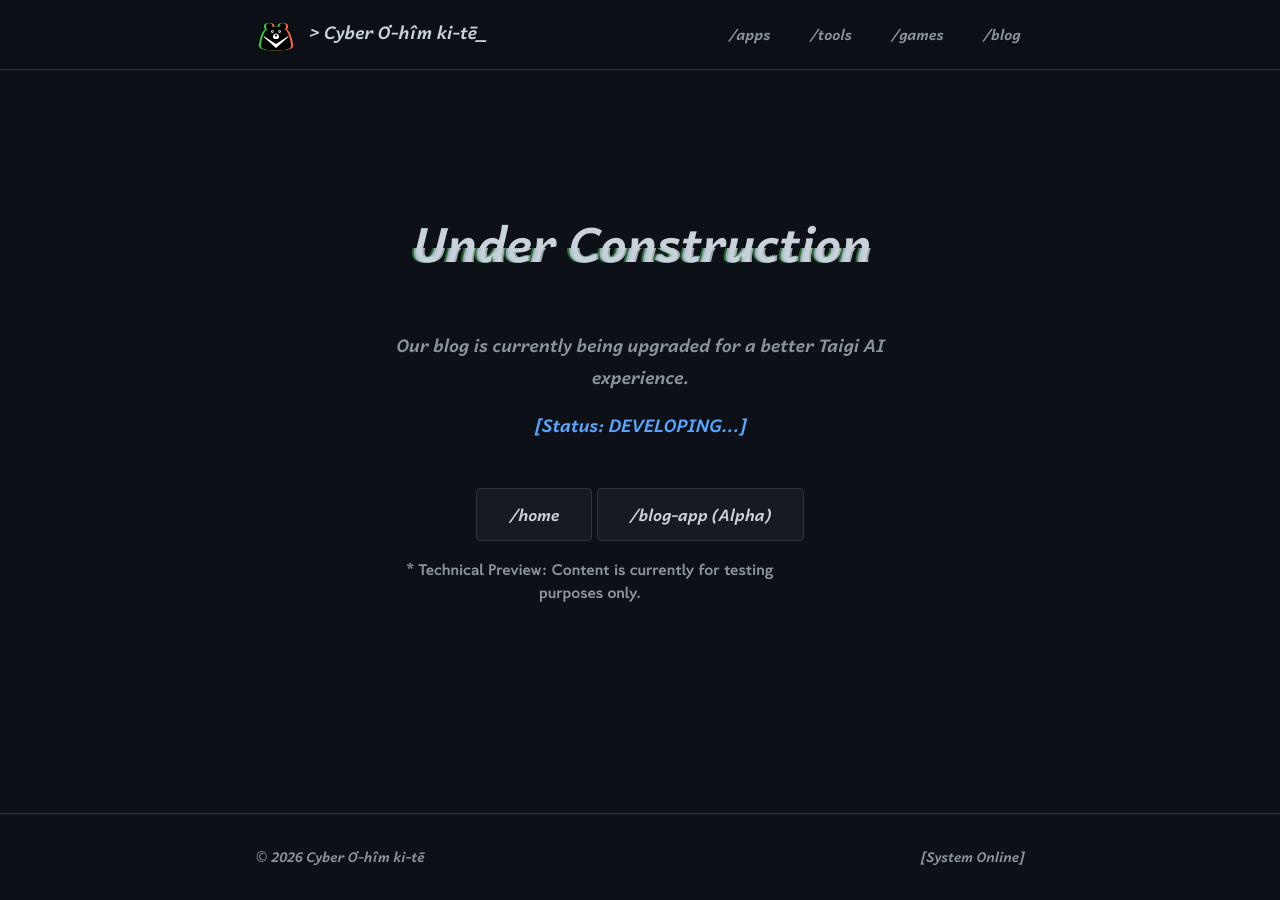
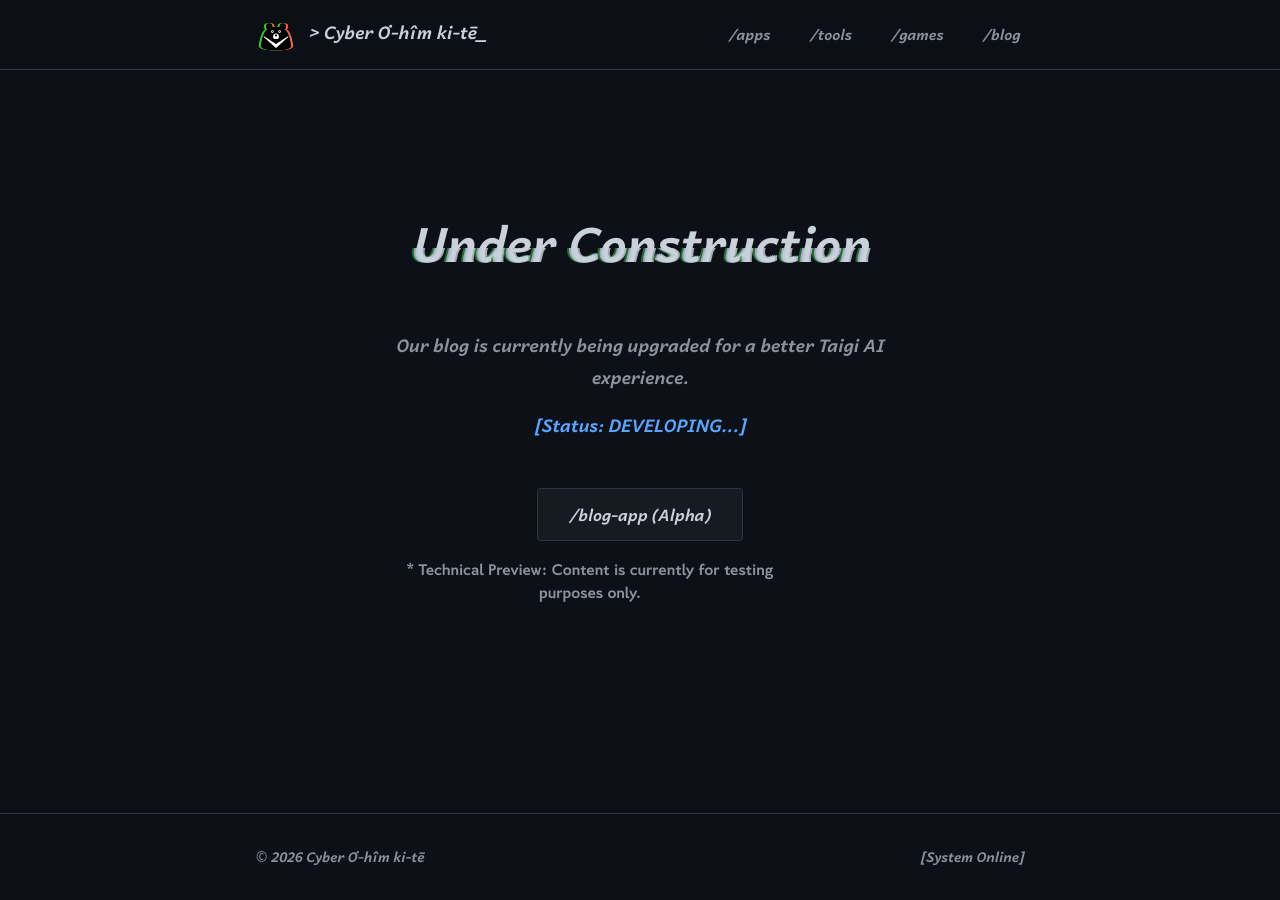
Before and after one commit to CyberOoHim/CyberOoHim.github.io, a Jekyll site: the page built from blog-template.html, in a window 1280 px wide. Built offline with Jekyll 4.4.1, drawn with Linux system fonts in a browser that asks for light colours.

Commit message:
style: remove /home button from blog placeholder page

```diff
--- a/blog-template.html
+++ b/blog-template.html
@@ -15,7 +15,6 @@ permalink: /blog
             <span class="status-code">[Status: DEVELOPING...]</span>
         </p>
         <div class="action-buttons">
-            <a href="{{ '/' | relative_url }}" class="btn-primary">/home</a>
             <a href="{{ '/blog-app' | relative_url }}" class="btn-primary">/blog-app (Alpha)</a>
         </div>
         <p style="margin-top: 1rem; color: var(--text-secondary); font-size: 0.9rem; max-width: 400px;">
```
